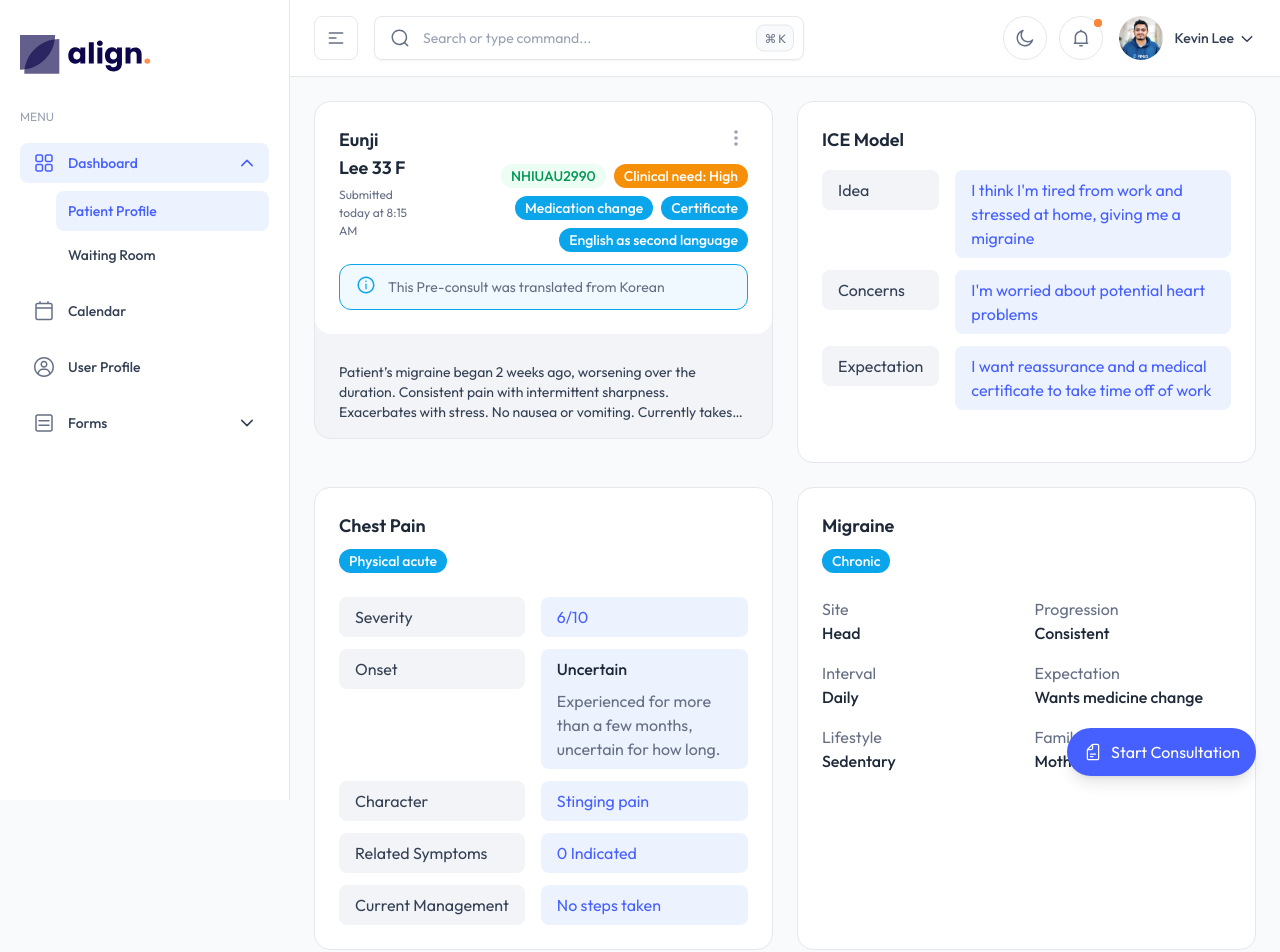
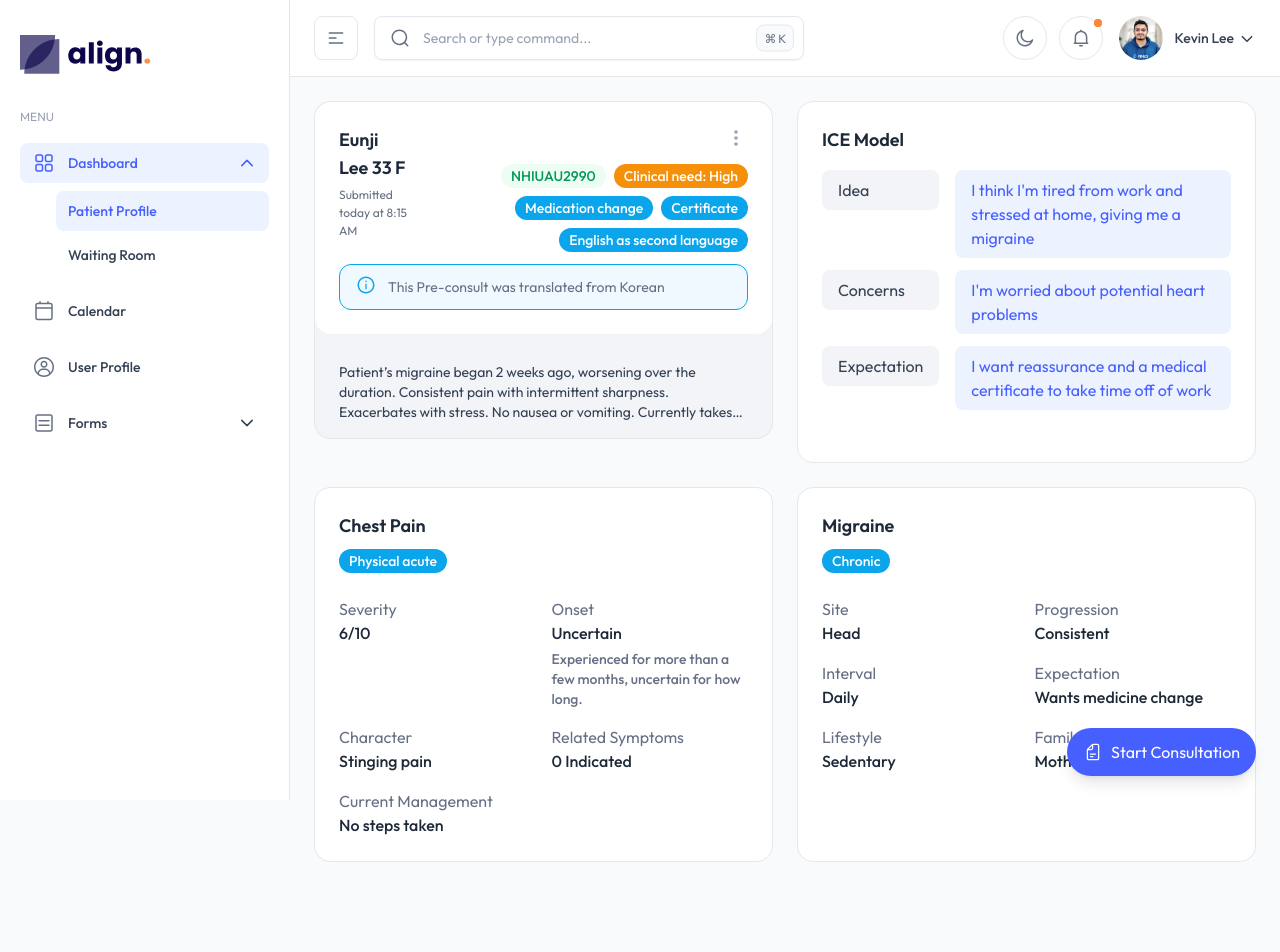
Before and after one commit to kahmunrah/Jimin-Dashboard-Website, a Next.js app in the folder next-dashboard/: page / in a window 1280 px wide. Shown: the top 952 px of the page. After the commit the page ends 886 px from the top, so only its background shows below. Built offline with nearby package versions, Linux system fonts and the light colour scheme.

Commit message:
Simplify chest pain card and update close button

```diff
--- a/next-dashboard/src/components/consultation/ConsultationNotes.tsx
+++ b/next-dashboard/src/components/consultation/ConsultationNotes.tsx
@@ -81,7 +81,7 @@ const ConsultationNotes: React.FC<ConsultationNotesProps> = ({ initialContent })
             <button
               onClick={() => setOpen(false)}
               aria-label="Close consultation notes"
-              className="absolute top-4 right-4 rounded-full bg-red-500 p-2 text-white hover:bg-red-600"
+              className="absolute top-4 right-4 p-2 text-red-500 hover:text-red-600"
             >
               <CloseIcon className="h-4 w-4" />
             </button>
--- a/next-dashboard/src/components/ecommerce/Presentations.tsx
+++ b/next-dashboard/src/components/ecommerce/Presentations.tsx
@@ -9,47 +9,33 @@ const Presentations: React.FC = () => {
         <div className="mt-2">
           <Badge variant="solid" color="info">Physical acute</Badge>
         </div>
-        <div className="mt-6">
-          <dl className="grid grid-cols-1 sm:grid-cols-[max-content_1fr] gap-x-3 gap-y-2 items-start md:gap-x-4 md:gap-y-3">
-            <dt className="px-4 py-2 rounded-lg bg-gray-100 text-gray-700 dark:bg-white/5 dark:text-white/80 whitespace-nowrap">
-              Severity
-            </dt>
-            <dd className="px-4 py-2 rounded-lg bg-brand-50 text-brand-500 break-words min-w-0 dark:bg-brand-500/[0.12] dark:text-brand-400">
-              6/10
-            </dd>
-
-            <dt className="px-4 py-2 rounded-lg bg-gray-100 text-gray-700 dark:bg-white/5 dark:text-white/80 whitespace-nowrap">
-              Onset
-            </dt>
-            <dd className="px-4 py-2 rounded-lg bg-brand-50 text-brand-500 break-words min-w-0 dark:bg-brand-500/[0.12] dark:text-brand-400">
-              <div className="font-medium text-gray-800 dark:text-white/90">Uncertain</div>
-              <p className="mt-2 text-gray-500 dark:text-gray-400">
+        <dl className="mt-6 grid grid-cols-1 gap-y-2 sm:grid-cols-2 sm:gap-4">
+          <div>
+            <dt className="text-gray-500 dark:text-gray-400">Severity</dt>
+            <dd className="font-medium text-gray-800 dark:text-white/90">6/10</dd>
+          </div>
+          <div>
+            <dt className="text-gray-500 dark:text-gray-400">Onset</dt>
+            <dd className="font-medium text-gray-800 dark:text-white/90">
+              <div>Uncertain</div>
+              <p className="mt-1 text-sm text-gray-500 dark:text-gray-400">
                 Experienced for more than a few months, uncertain for how long.
               </p>
             </dd>
-
-            <dt className="px-4 py-2 rounded-lg bg-gray-100 text-gray-700 dark:bg-white/5 dark:text-white/80 whitespace-nowrap">
-              Character
-            </dt>
-            <dd className="px-4 py-2 rounded-lg bg-brand-50 text-brand-500 break-words min-w-0 dark:bg-brand-500/[0.12] dark:text-brand-400">
-              Stinging pain
-            </dd>
-
-            <dt className="px-4 py-2 rounded-lg bg-gray-100 text-gray-700 dark:bg-white/5 dark:text-white/80 whitespace-nowrap">
-              Related Symptoms
-            </dt>
-            <dd className="px-4 py-2 rounded-lg bg-brand-50 text-brand-500 break-words min-w-0 dark:bg-brand-500/[0.12] dark:text-brand-400">
-              0 Indicated
-            </dd>
-
-            <dt className="px-4 py-2 rounded-lg bg-gray-100 text-gray-700 dark:bg-white/5 dark:text-white/80 whitespace-nowrap">
-              Current Management
-            </dt>
-            <dd className="px-4 py-2 rounded-lg bg-brand-50 text-brand-500 break-words min-w-0 dark:bg-brand-500/[0.12] dark:text-brand-400">
-              No steps taken
-            </dd>
-          </dl>
-        </div>
+          </div>
+          <div>
+            <dt className="text-gray-500 dark:text-gray-400">Character</dt>
+            <dd className="font-medium text-gray-800 dark:text-white/90">Stinging pain</dd>
+          </div>
+          <div>
+            <dt className="text-gray-500 dark:text-gray-400">Related Symptoms</dt>
+            <dd className="font-medium text-gray-800 dark:text-white/90">0 Indicated</dd>
+          </div>
+          <div>
+            <dt className="text-gray-500 dark:text-gray-400">Current Management</dt>
+            <dd className="font-medium text-gray-800 dark:text-white/90">No steps taken</dd>
+          </div>
+        </dl>
       </div>
 
       <div className="rounded-2xl border border-gray-200 bg-white p-5 dark:border-gray-800 dark:bg-white/[0.03] md:p-6">
```
